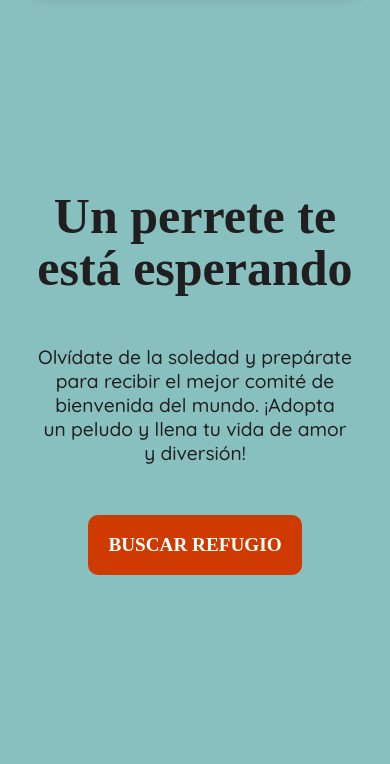
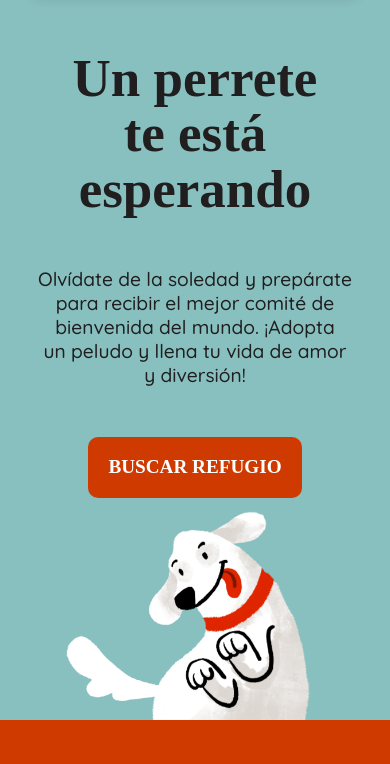
Before and after one commit to Helena-JV/perretes, a plain HTML site: page index.html in a window 390 px wide. Shown: the part 80-844 px from the top of the page. Drawn offline with Linux system fonts and the light colour scheme; a web font is replaced by a local one.

Commit message:
Hero ajustado a responsive

```diff
--- a/css/style.css
+++ b/css/style.css
@@ -168,18 +168,34 @@ header {
 
 /*MEDIAQUERYS---------------------*/
     @media (max-width: 600px) {
+        .herosection {
+            height: 800px;
+            position: relative;
+        }
         .hero {
             grid-template-columns: 1fr;
             text-align: center;
             margin-top: 30px;
+            height:auto;
+        }
+
+        .hero > div:first-child {
+            margin-top: 80px;
         }
 
         .hero div:first-child button {
             align-self: center;
+            height: auto;
         }
 
-        .hero div:nth-child(2) {
-            display: none;
+        .hero div:nth-child(2) .perro {
+            left: 0px;
+            transform: translate(60%);
+            margin-top:50px;
+            bottom: 0;
+        }
+        .hero div:nth-child(2) .perro .cola {
+            bottom: 0cqh;
         }
     }
 
--- a/css/utilities.css
+++ b/css/utilities.css
@@ -102,7 +102,7 @@
 
     /*HEADERS ------------------------------------*/
         .fnt-h1 {
-            font-size: clamp(50px, 9vw, 100px);
+            font-size: clamp(53px, 9vw, 100px);
         }
 
         .fnt-h2 {
--- a/index.html
+++ b/index.html
@@ -44,7 +44,7 @@
         <!--MAIN ==============================================================================-->
         <main>
             <!--HERO______________________________________________________________-->
-            <section class="bg-blue size-cover">
+            <section class=" herosection bg-blue size-cover">
                 <div class="hero size-container">
                     <div>
                         <h1 class="fnt-h1 fnt-gorditas-bold">Un perrete te está esperando</h1>
```
